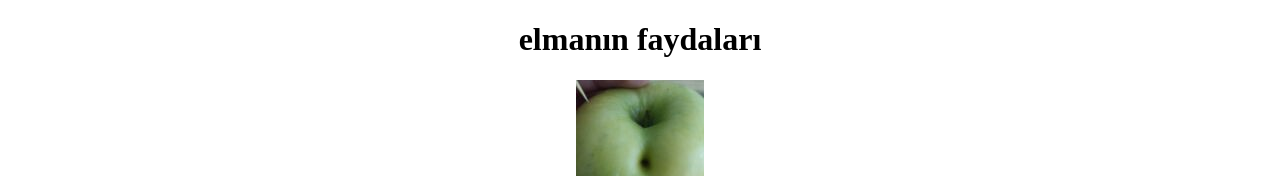
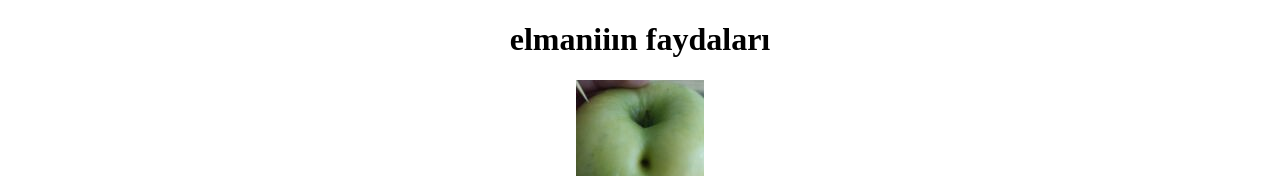
Before and after one commit to Halotheguy/apple, a plain HTML site: page index.html in a window 1280 px wide. Shown: the top 176 px of the page. Drawn offline with Linux system fonts and the light colour scheme.

Commit message:
initial commit

```diff
--- a/index.html
+++ b/index.html
@@ -8,7 +8,7 @@
     <link rel="stylesheet" href="style.css">
 </head>
 <body>
-    <h1>elmanın faydaları</h1>
+    <h1>elmaniiın faydaları</h1>
     <img src="1000005147.jpg" alt="apple">
 <div class="sag">    <p>Elmada C, A, K, B6 ve E vitaminleri bulunur. C vitamini yorgunluğu azaltmaya yardımcı olur ve sinir sisteminin düzgün çalışmasını sağlar. Ayrıca bağışıklık sistemini güçlendirir ve demir emilimini artırır. C vitamini, içerisinde bulunan polifenoller sayesinde antioksidan özelliklere de sahiptir. Bununla birlikte, C vitamini besinler yoluyla vücutta bulunan bir vitamindir ve sağlanması için düzenli olarak beslenmeye dikkat etmek gerekir.</p>
     <img class="small-image"src="thumbsup.jpg" alt="thumbsup">
```
